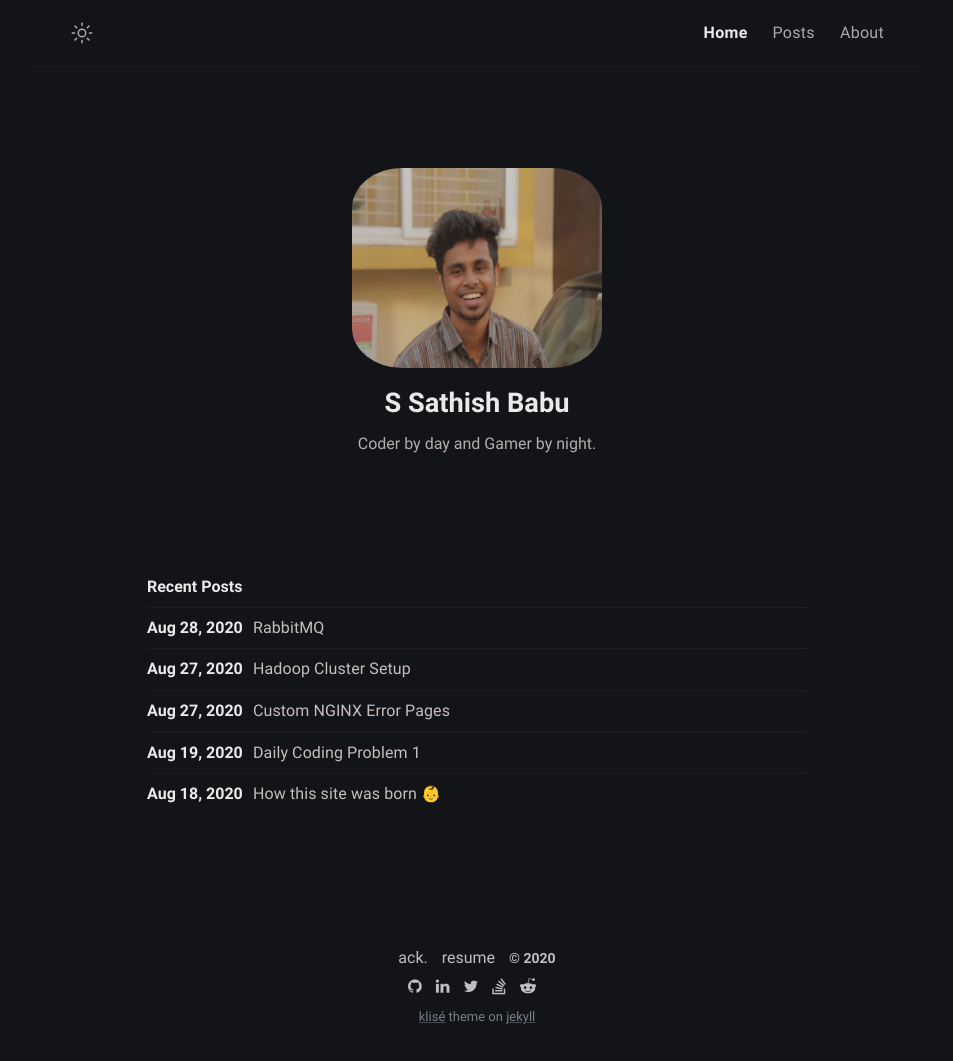
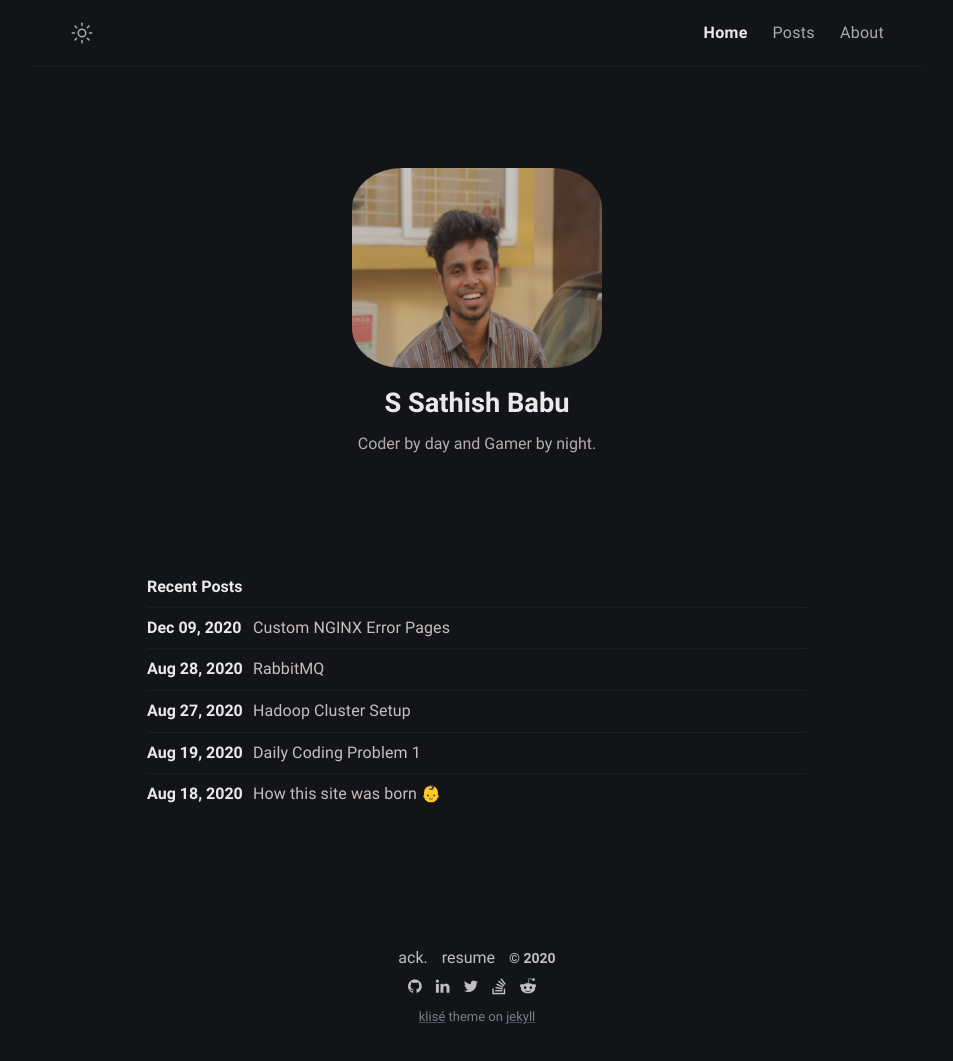
Before and after one commit to bumblebee211196/bees_blog, a Jekyll site: the page built from index.md, in a window 1280 px wide. Shown: the whole page, without its empty margins (163-1116 px from the left). Built offline with Jekyll 4.4.1, drawn with Linux system fonts in a browser that asks for light colours.

Commit message:
:bento: Changed time

```diff
--- a/_posts/custom-nginx-error-pages/2020-09-12-custom-nginx-error-pages.md
+++ b/_posts/custom-nginx-error-pages/2020-12-09-custom-nginx-error-pages.md
@@ -1,6 +1,6 @@
 ---
 title: Custom NGINX Error Pages
-date: 2020-08-27 18:26:00 +05:30
+date: 2020-12-09 11:00:00 +05:30
 tags: [web, nginx]
 ---
 
```
